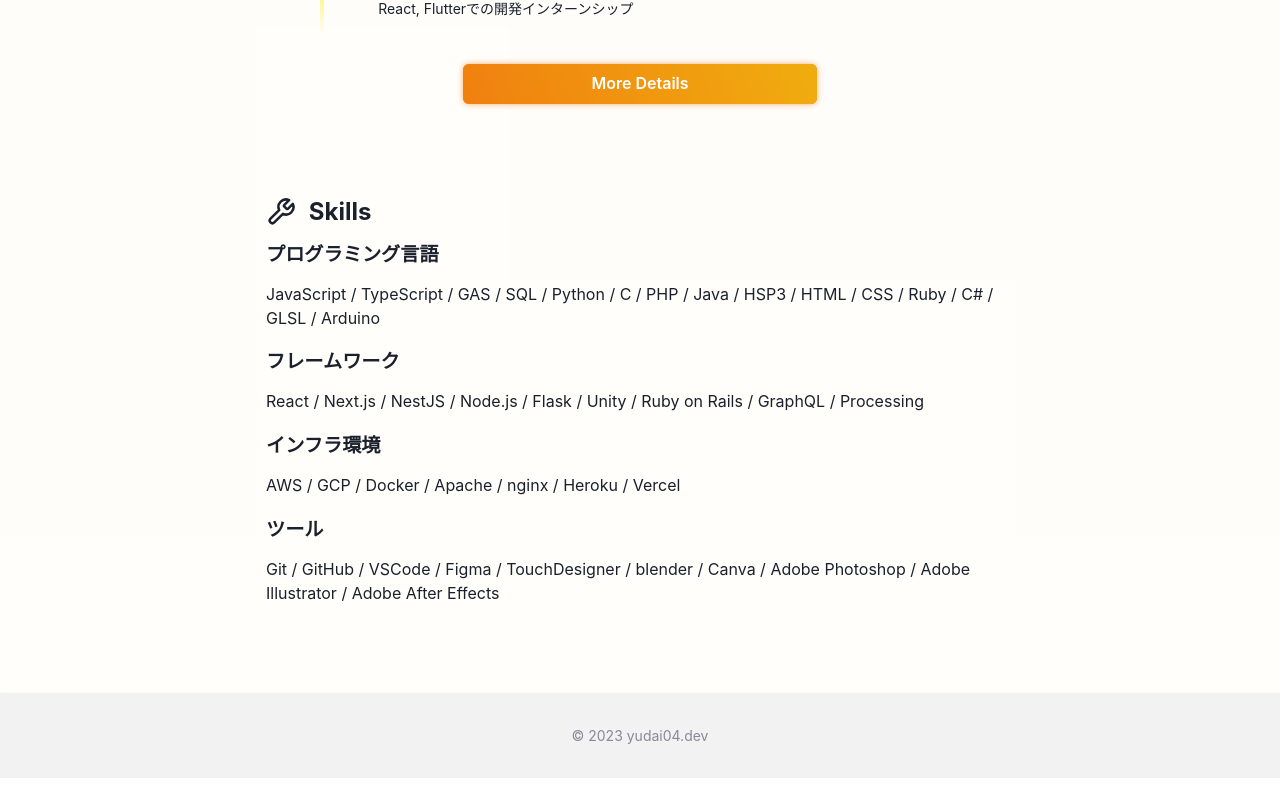
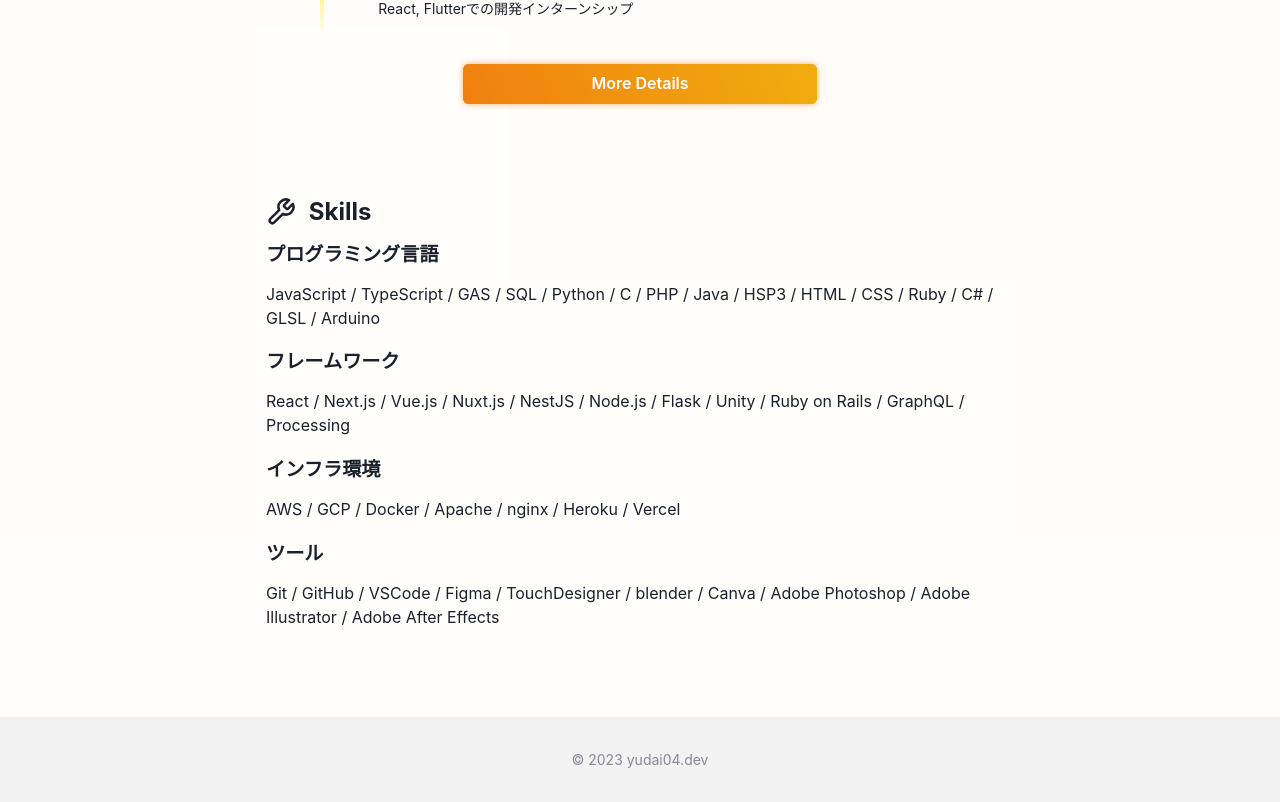
Before and after one commit to yudai1204/portfolio-2.0, a Next.js app: page / in a window 1280 px wide. Shown: the part 4546-5348 px from the top of the page. Before the commit the page ends 5324 px from the top, so only its background shows below. Built offline with nearby package versions, Linux system fonts and the light colour scheme.

Commit message:
skill update

```diff
--- a/src/data/index.ts
+++ b/src/data/index.ts
@@ -43,7 +43,19 @@
     { name: "GLSL", icon: "", description: "" },
     { name: "Arduino", icon: "", description: "" },
   ],
-  framework: ["React", "Next.js", "NestJS", "Node.js", "Flask", "Unity", "Ruby on Rails", "GraphQL", "Processing"],
+  framework: [
+    "React",
+    "Next.js",
+    "Vue.js",
+    "Nuxt.js",
+    "NestJS",
+    "Node.js",
+    "Flask",
+    "Unity",
+    "Ruby on Rails",
+    "GraphQL",
+    "Processing",
+  ],
   infra: ["AWS", "GCP", "Docker", "Apache", "nginx", "Heroku", "Vercel"],
   tool: [
     "Git",
```
